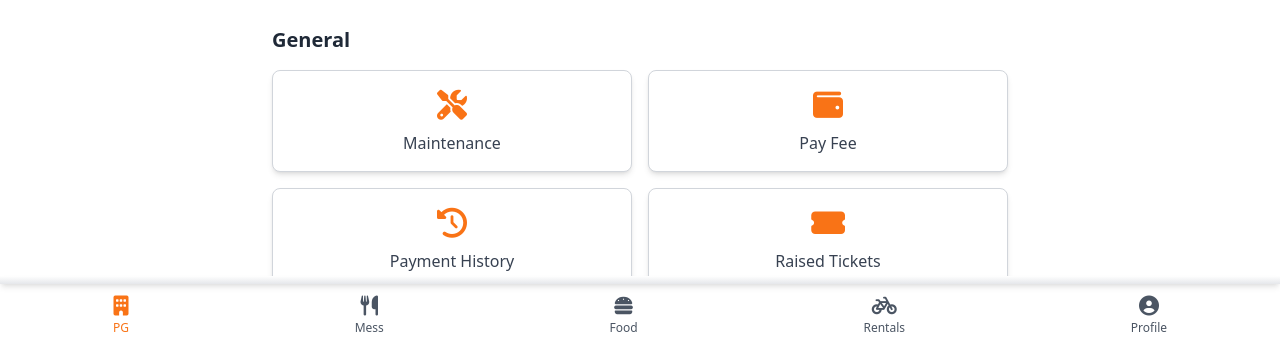
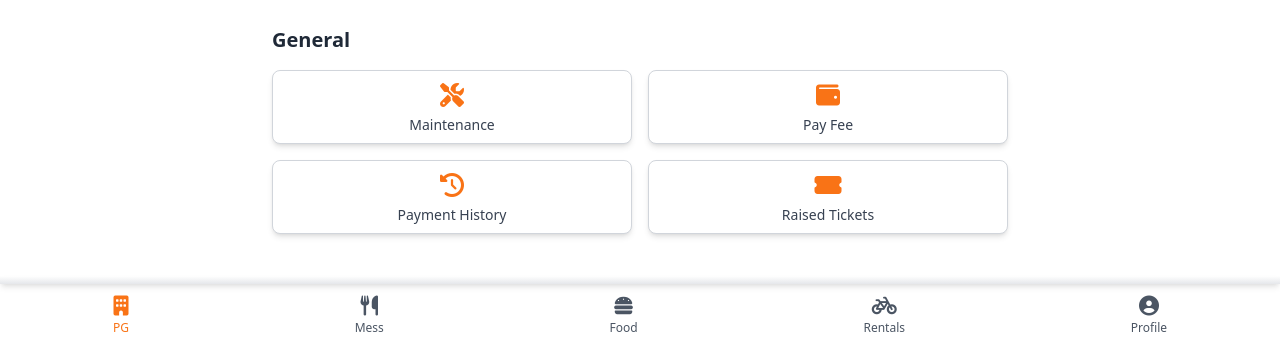
Before and after one commit to Faizi-Faisal/git, a React (Vite) app: page / in a window 1280 px wide. Shown: the part 456-796 px from the top of the page. Built offline with nearby package versions, Linux system fonts and the light colour scheme.

Commit message:
Update PG.jsx

```diff
--- a/src/pages/PG.jsx
+++ b/src/pages/PG.jsx
@@ -90,27 +90,27 @@ function PG() {
         <h2 className="text-xl font-bold text-gray-800 mb-4">General</h2>
         <div className="grid grid-cols-2 gap-4">
           {/* Maintenance Card */}
-          <div className="flex flex-col items-center bg-white p-4 shadow-md rounded-lg border border-gray-300">
-            <i className="fas fa-tools text-3xl text-orange-500"></i>
-            <span className="mt-2 text-gray-700">Maintenance</span>
+          <div className="flex flex-col items-center bg-white p-2 shadow-md rounded-lg border border-gray-300"> {/* Reduced padding */}
+            <i className="fas fa-tools text-2xl text-orange-500"></i> {/* Reduced icon size */}
+            <span className="mt-1 text-gray-700 text-sm">Maintenance</span> {/* Reduced text size */}
           </div>
 
           {/* Pay Fee Card */}
-          <div className="flex flex-col items-center bg-white p-4 shadow-md rounded-lg border border-gray-300">
-            <i className="fas fa-wallet text-3xl text-orange-500"></i>
-            <span className="mt-2 text-gray-700">Pay Fee</span>
+          <div className="flex flex-col items-center bg-white p-2 shadow-md rounded-lg border border-gray-300"> {/* Reduced padding */}
+            <i className="fas fa-wallet text-2xl text-orange-500"></i> {/* Reduced icon size */}
+            <span className="mt-1 text-gray-700 text-sm">Pay Fee</span> {/* Reduced text size */}
           </div>
 
           {/* Payment History Card */}
-          <div className="flex flex-col items-center bg-white p-4 shadow-md rounded-lg border border-gray-300">
-            <i className="fas fa-history text-3xl text-orange-500"></i>
-            <span className="mt-2 text-gray-700">Payment History</span>
+          <div className="flex flex-col items-center bg-white p-2 shadow-md rounded-lg border border-gray-300"> {/* Reduced padding */}
+            <i className="fas fa-history text-2xl text-orange-500"></i> {/* Reduced icon size */}
+            <span className="mt-1 text-gray-700 text-sm">Payment History</span> {/* Reduced text size */}
           </div>
 
           {/* Raised Tickets Card */}
-          <div className="flex flex-col items-center bg-white p-4 shadow-md rounded-lg border border-gray-300">
-            <i className="fas fa-ticket-alt text-3xl text-orange-500"></i>
-            <span className="mt-2 text-gray-700">Raised Tickets</span>
+          <div className="flex flex-col items-center bg-white p-2 shadow-md rounded-lg border border-gray-300"> {/* Reduced padding */}
+            <i className="fas fa-ticket-alt text-2xl text-orange-500"></i> {/* Reduced icon size */}
+            <span className="mt-1 text-gray-700 text-sm">Raised Tickets</span> {/* Reduced text size */}
           </div>
         </div>
       </div>
```
